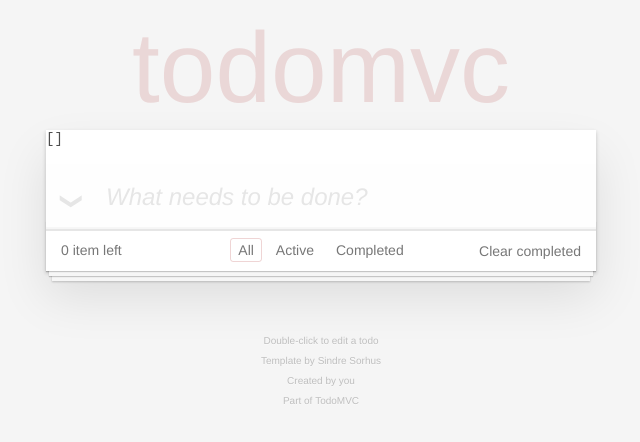
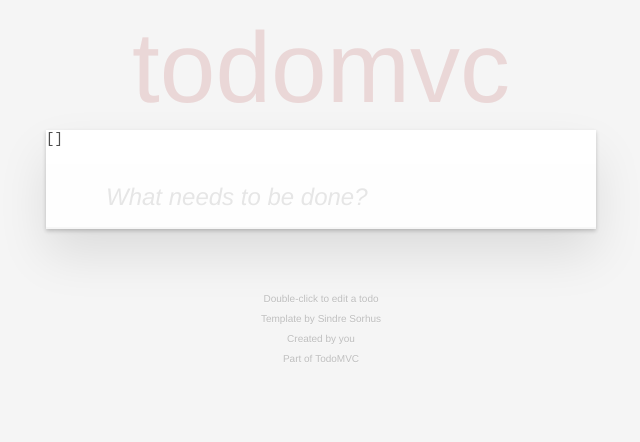
Before and after one commit to chadyeh-yc/AngularTodomvc, an Angular app: page / in a window 1280 px wide. Shown: the top 442 px of the page, without its empty margins (319-959 px from the left). Built offline with nearby package versions, Linux system fonts and the light colour scheme.

Commit message:
Modify This section/footer should be hidden

```diff
--- a/src/app/app.component.html
+++ b/src/app/app.component.html
@@ -5,7 +5,7 @@
     <input class="new-todo" [placeholder]=newToDoPlaceholder autofocus [(ngModel)]="newToDo" (keyup.enter)="addToDo()" />
   </header>
   <!-- This section should be hidden by default and shown when there are todos -->
-  <section class="main">
+  <section class="main" *ngIf="todos.length > 0">
     <input class="toggle-all" type="checkbox" (change)="toggleAllComplete()">
     <label for="toggle-all">Mark all as complete</label>
     <ul class="todo-list">
@@ -30,7 +30,7 @@
     </ul>
   </section>
   <!-- This footer should hidden by default and shown when there are todos -->
-  <footer class="footer">
+  <footer class="footer" [hidden]="todos.length === 0">
     <!-- This should be `0 items left` by default -->
     <span class="todo-count"><strong>0</strong> item left</span>
     <!-- Remove this if you don't implement routing -->
```
